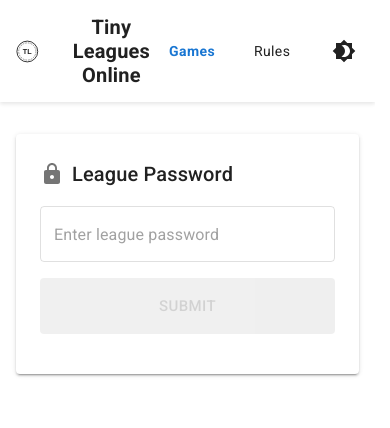
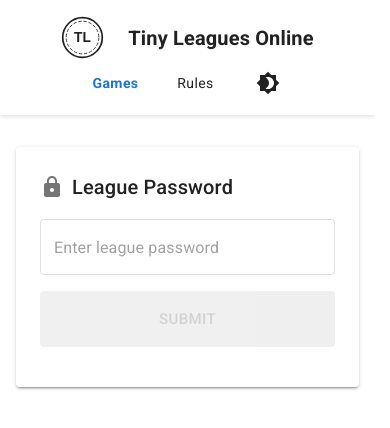
Before and after one commit to jamieleeming/tiny-leagues-online, a React (Create React App) app: page / in a window 390 px wide. Shown: the top 428 px of the page. Built offline with nearby package versions, Linux system fonts and the light colour scheme; no server answers.

Commit message:
Improved navigation mobile layout

```diff
--- a/public/index.html
+++ b/public/index.html
@@ -30,6 +30,25 @@
       Learn how to configure a non-root public URL by running `npm run build`.
     -->
     <title>Tiny Leagues Online</title>
+    <script>
+      // Handle GitHub Pages path rewriting for React Router
+      // This converts /?/rules back to /rules before React Router initializes
+      (function() {
+        var l = window.location;
+        if (l.search && l.search.length > 1 && l.search[1] === '/') {
+          // Extract path from query string (format: ?/rules)
+          var path = l.search.slice(1).split('&')[0];
+          // Decode any ~and~ back to &
+          path = path.replace(/~and~/g, '&');
+          // Get remaining query params and hash
+          var remaining = l.search.slice(1).split('&').slice(1);
+          var query = remaining.length > 0 ? '?' + remaining.join('&').replace(/~and~/g, '&') : '';
+          var hash = l.hash || '';
+          // Replace the URL with the correct path
+          window.history.replaceState(null, null, path + query + hash);
+        }
+      })();
+    </script>
   </head>
   <body>
     <noscript>You need to enable JavaScript to run this app.</noscript>
--- a/src/App.js
+++ b/src/App.js
@@ -5,16 +5,6 @@ import './App.css';
 import PokerLedger from './PokerLedger';
 import { Rules } from './components/Rules';
 import { Header } from './components/Header';
-
-// Handle GitHub Pages path rewriting before React Router initializes
-if (window.location.search && window.location.search[1] === '/') {
-  const queryString = window.location.search.slice(1);
-  const pathParts = queryString.split('&');
-  let path = pathParts[0].replace(/~and~/g, '&');
-  const remainingParams = pathParts.slice(1).join('&').replace(/~and~/g, '&');
-  const searchParams = remainingParams ? '?' + remainingParams : '';
-  window.history.replaceState(null, '', path + searchParams + window.location.hash);
-}
 
 function App() {
   const prefersDarkMode = useMediaQuery('(prefers-color-scheme: dark)');
--- a/src/components/Header.js
+++ b/src/components/Header.js
@@ -77,28 +77,35 @@ export const Header = ({ isDarkMode, onToggleDarkMode }) => {
                 backgroundColor: theme.palette.background.paper,
                 color: theme.palette.text.primary,
                 boxShadow: '0 2px 4px rgba(0, 0, 0, 0.1)',
-                py: 2
+                py: { xs: 1, sm: 2 },
+                pt: { xs: 2, sm: 2 }
             }}
         >
             <Container maxWidth="lg">
                 <Toolbar
                     disableGutters
                     sx={{
-                        height: 70,
+                        minHeight: { xs: 'auto', sm: 70 },
+                        height: { xs: 'auto', sm: 70 },
                         maxWidth: 1200,
-                        mx: 'auto'
+                        mx: 'auto',
+                        py: { xs: 0, sm: 0 }
                     }}
                 >
                     <Box
                         display="flex"
-                        alignItems="center"
+                        flexDirection={{ xs: 'column', sm: 'row' }}
+                        alignItems={{ xs: 'center', sm: 'center' }}
                         width="100%"
                         justifyContent="space-between"
+                        gap={{ xs: 0, sm: 0 }}
                     >
                         <Box
                             display="flex"
                             alignItems="center"
                             gap={3}
+                            justifyContent={{ xs: 'center', sm: 'flex-start' }}
+                            width={{ xs: '100%', sm: 'auto' }}
                         >
                             <Box
                                 sx={{
@@ -130,6 +137,8 @@ export const Header = ({ isDarkMode, onToggleDarkMode }) => {
                             display="flex"
                             alignItems="center"
                             gap={2}
+                            width={{ xs: '100%', sm: 'auto' }}
+                            justifyContent={{ xs: 'center', sm: 'flex-end' }}
                         >
                             <Button
                                 component={Link}
```
